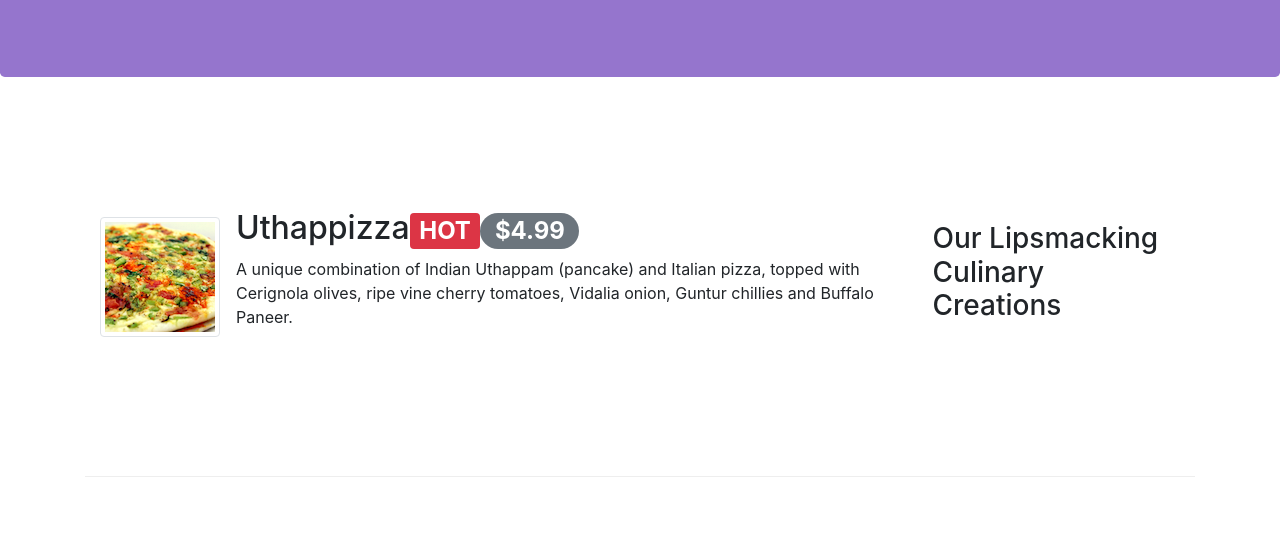
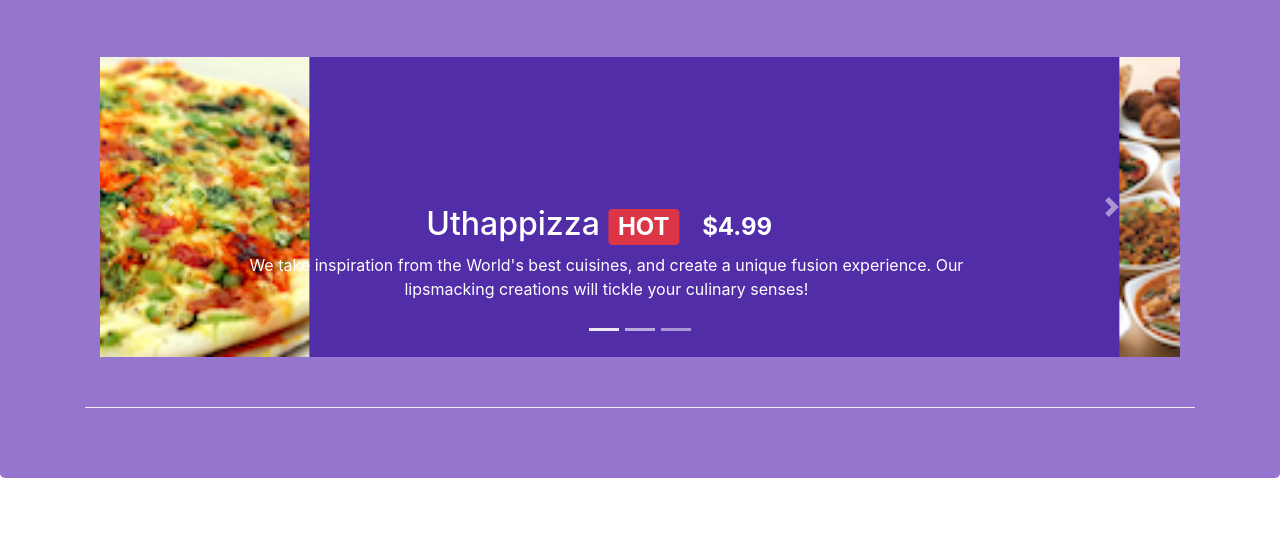
Before and after one commit to s-ghansiala/ConFusion, a website: page index.html in a window 1280 px wide. Shown: the part 257-800 px from the top of the page. Drawn offline with nearby package versions, Linux system fonts and the light colour scheme.

Commit message:
Carousel

```diff
--- a/css/styles.css
+++ b/css/styles.css
@@ -52,3 +52,18 @@
     border-bottom: 1px solid #ddd;
     padding: 10px;
 }
+
+.carousel {
+    background:#512DA8;
+}
+
+.carousel-item {
+  height: 300px;
+}
+
+.carousel-item img {
+    position: absolute;
+    top: 0;
+    left: 0;
+    min-height: 300px;
+}
--- a/index.html
+++ b/index.html
@@ -91,6 +91,63 @@
                       data-placement="bottom" href="#ReserveTable">Reserve Table</a>
                 </div>
             </div>
+
+            <div class="row row-content">
+                <div class="col">
+                    <div id="mycarousel" class="carousel slide" data-ride="carousel">
+                        <div class="carousel-inner" role="listbox">
+
+                            <div class="carousel-item active">
+                                <div class="col-12 col-md-3">
+                                  <img class="d-block img-fluid"
+                                      src="img/uthappizza.png" alt="Uthappizza">
+                                </div>
+                                <div class="col-12 col-md-9 carousel-caption d-none d-md-block">
+                                    <h2>Uthappizza <span class="badge badge-danger">HOT</span> <span class="badge badge-pill badge-default">$4.99</span></h2>
+                                    <p>We take inspiration from the World's best cuisines, and create a unique fusion experience. Our lipsmacking creations will tickle your culinary senses!</p>
+                                </div>
+                            </div>
+
+                            <div class="carousel-item">
+                                <img class="d-block img-fluid"
+                                    src="img/buffet.png" alt="Alberto Somayya">
+                                <div class="carousel-caption d-none d-md-block">
+                                    <h2>Weekend Grand Buffet <span class="badge badge-danger">NEW</span></h2>
+                                    <p class="d-none d-sm-block">Featuring mouthwatering combinations with a choice of five different salads, six enticing appetizers, six main entrees and five choicest desserts. Free flowing bubbly and soft drinks. All for just $19.99 per person </p>
+                                </div>
+                            </div>
+
+                            <div class="carousel-item">
+                                <img class="d-block img-fluid"
+                                    src="img/alberto.png" alt="Alberto Somayya">
+                                <div class="carousel-caption d-none d-md-block">
+                                    <h2 class="mt-0">Alberto Somayya</h2>
+                                    <h4>Executive Chef</h4>
+                                    <p class="d-none d-sm-block">Award winning three-star Michelin chef with wide
+                                        International experience having worked closely with
+                                        whos-who in the culinary world, he specializes in
+                                        creating mouthwatering Indo-Italian fusion experiences.
+                                    </p>
+                                </div>
+                            </div>
+
+                            <ol class="carousel-indicators">
+                                <li data-target="#mycarousel" data-slide-to="0" class="active"></li>
+                                <li data-target="#mycarousel" data-slide-to="1"></li>
+                                <li data-target="#mycarousel" data-slide-to="2"></li>
+                            </ol>
+                        </div>
+                    </div>
+
+                    <a class="carousel-control-prev" href="#mycarousel" role="button" data-slide="prev">
+                        <span class="carousel-control-prev-icon"></span>
+                    </a>
+                    <a class="carousel-control-next" href="#mycarousel" role="button" data-slide="next">
+                        <span class="carousel-control-next-icon"></span>
+                    </a>
+                 </div>
+
+            </div>
         </div>
     </header>
 
@@ -113,7 +170,6 @@
                 </div>
             </div>
         </div>
-
 
         <div class = "row row-content align-items-center">
             <div class="col-12 col-sm-4 col-md-3">
```
